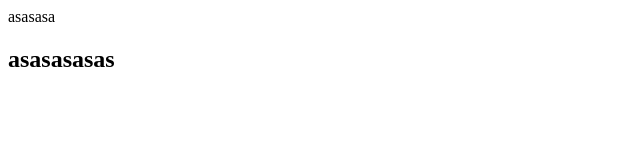
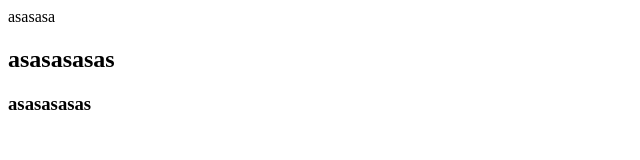
Before and after one commit to satishpatel2009/GitTest, a plain HTML site: page INDEX.html in a window 1280 px wide. Shown: the whole page, without its empty margins (0-640 px from the left). Drawn offline with Linux system fonts and the light colour scheme.

Commit message:
This my Scond  Changes

```diff
--- a/INDEX.html
+++ b/INDEX.html
@@ -2,3 +2,4 @@
 <h>asasasa</h>
 
 <h2>asasasasas</h2>
+<h3>asasasasas</h3>
```
